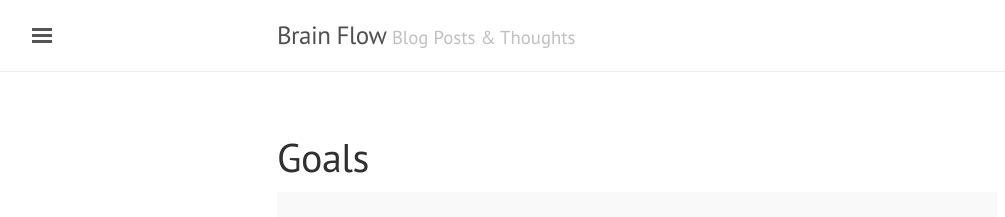
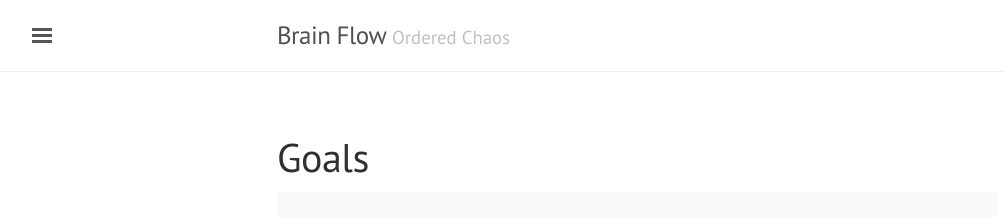
Before and after one commit to bjchia/bjchia.github.io, a Jekyll site: the page built from goals.md, in a window 1280 px wide. Shown: the top 217 px of the page, without its empty margins (3-1008 px from the left). Built offline with Jekyll 4.4.1, drawn with Linux system fonts in a browser that asks for light colours.

Commit message:
Update _config.yml

```diff
--- a/_config.yml
+++ b/_config.yml
@@ -4,7 +4,7 @@
 
 # Setup
 title:               Brain Flow
-tagline:             'Blog Posts & Thoughts'
+tagline:             'Ordered Chaos'
 description:         'A reserved <a href="http://jekyllrb.com" target="_blank">Jekyll</a> theme that places gravity on content with a hidden drawer. Made by <a href="https://twitter.com/mdo" target="_blank">@mdo</a>.'
 url:                 http://lanyon.getpoole.com
 baseurl:             ''
```
